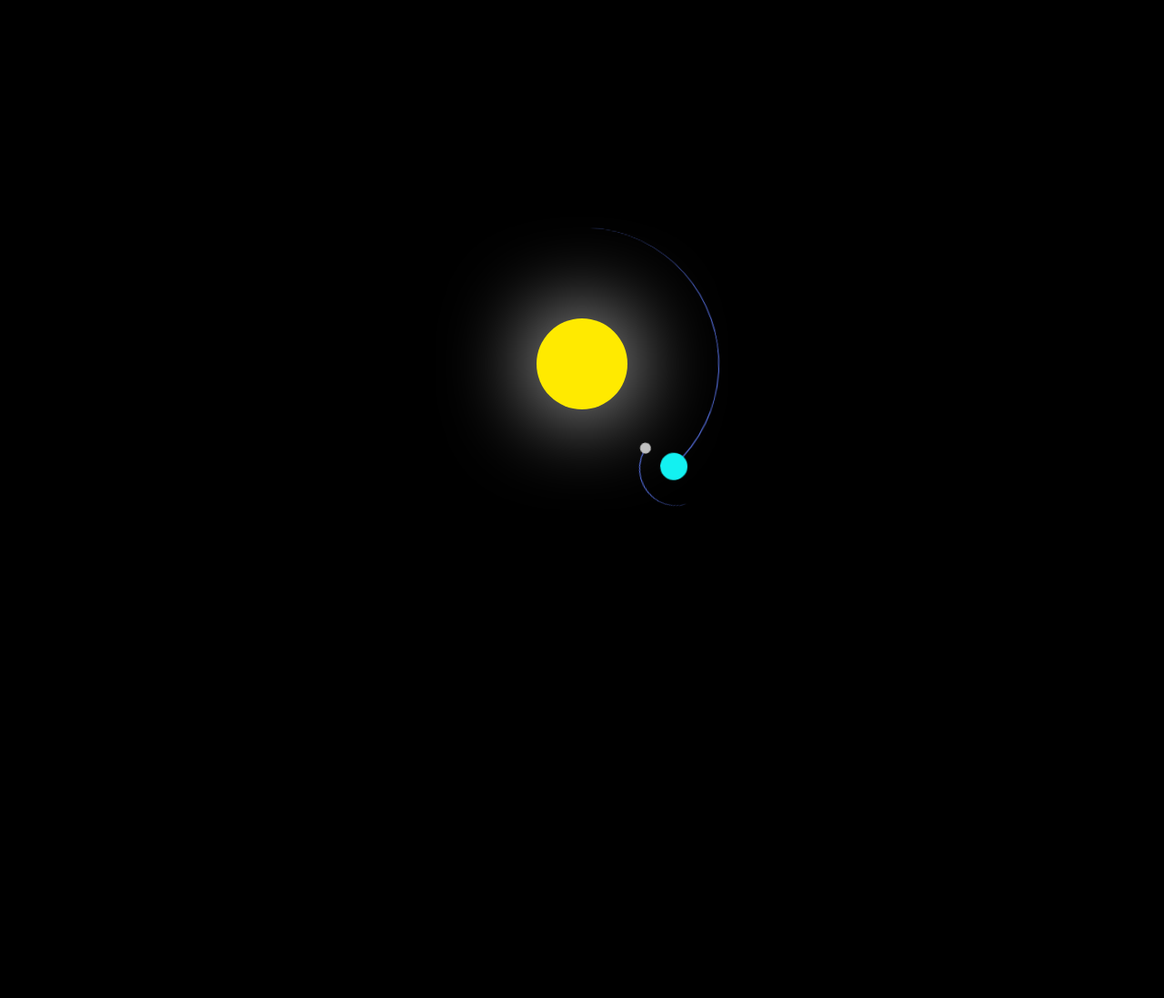
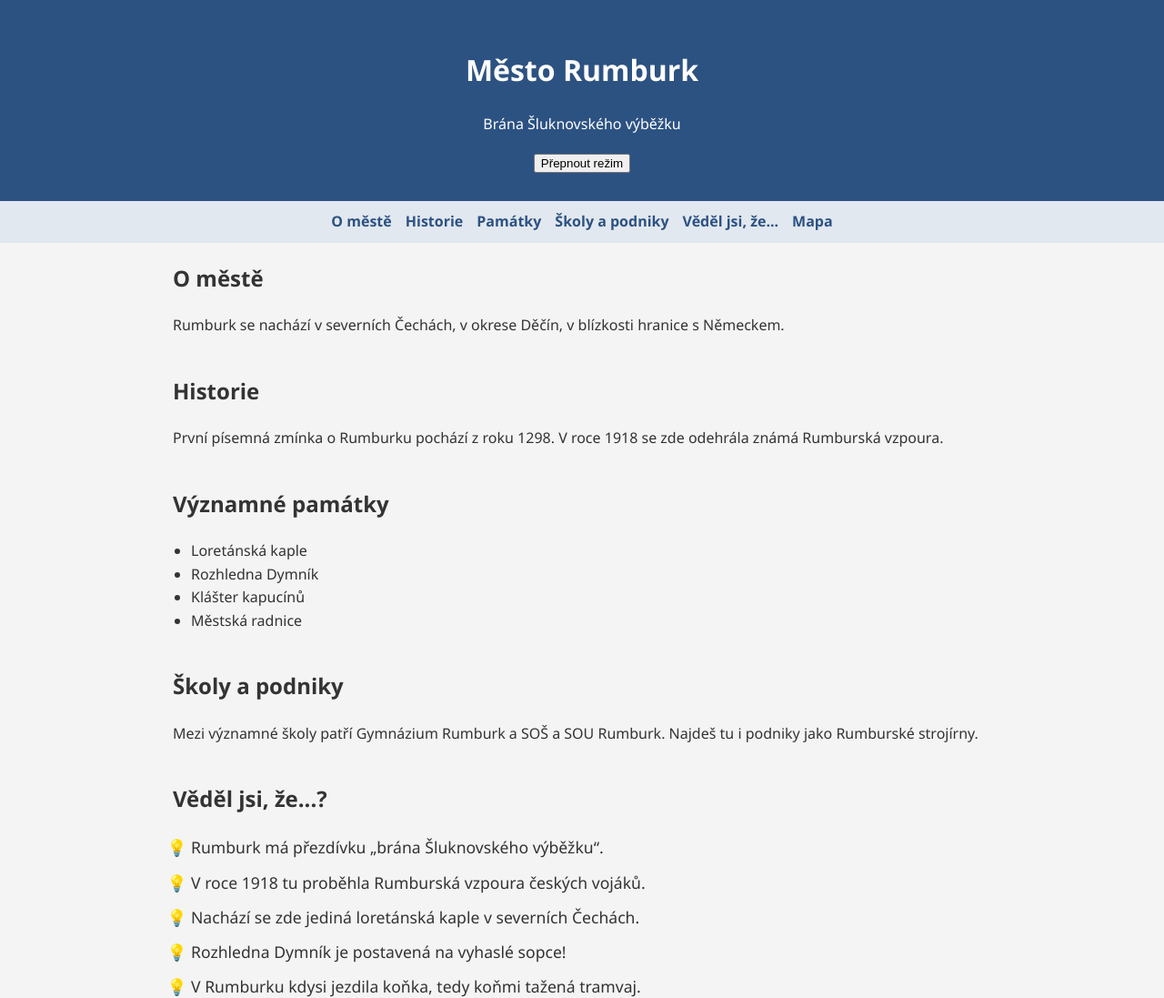
Before and after one commit to TadeasChwalek25/Weby, a PHP site: page / in a window 1280 px wide. Shown: the top 1097 px of the page at 91% size. Before the commit the page ends 557 px from the top, so only its background shows below. Run offline with PHP 8.4, Linux system fonts and the light colour scheme.

Commit message:
Add files via upload

```diff
--- a/index.html
+++ b/index.html
@@ -1,18 +1,74 @@
 <!DOCTYPE html>
 <html lang="cs">
 <head>
-    <meta charset="UTF-8">
-    <meta name="viewport" content="width=device-width, initial-scale=1.0">
-    <link rel="stylesheet" href="styly.css" type="text/css">
-    <title>Slunce s planetou</title>
+  <meta charset="UTF-8" />
+  <meta name="viewport" content="width=device-width, initial-scale=1.0"/>
+  <title>Město Rumburk</title>
+  <link rel="stylesheet" href="styly.css" />
 </head>
 <body>
-    <div class="container">
-        <div class="sun"></div>
-        <div class="earth">
-            <div class="moon"></div>
-        </div>
+  <header>
+    <h1>Město Rumburk</h1>
+    <p>Brána Šluknovského výběžku</p>
+    <button onclick="toggleDarkMode()">Přepnout režim</button>
+  </header>
 
-    </div>
+  <nav>
+    <a href="#o-meste">O městě</a>
+    <a href="#historie">Historie</a>
+    <a href="#pamatky">Památky</a>
+    <a href="#skoly">Školy a podniky</a>
+    <a href="#fakty">Věděl jsi, že...</a>
+    <a href="#mapa">Mapa</a>
+  </nav>
+
+  <main>
+    <section id="o-meste">
+      <h2>O městě</h2>
+      <p>Rumburk se nachází v severních Čechách, v okrese Děčín, v blízkosti hranice s Německem.</p>
+    </section>
+
+    <section id="historie">
+      <h2>Historie</h2>
+      <p>První písemná zmínka o Rumburku pochází z roku 1298. V roce 1918 se zde odehrála známá Rumburská vzpoura.</p>
+    </section>
+
+    <section id="pamatky">
+      <h2>Významné památky</h2>
+      <ul>
+        <li>Loretánská kaple</li>
+        <li>Rozhledna Dymník</li>
+        <li>Klášter kapucínů</li>
+        <li>Městská radnice</li>
+      </ul>
+    </section>
+
+    <section id="skoly">
+      <h2>Školy a podniky</h2>
+      <p>Mezi významné školy patří Gymnázium Rumburk a SOŠ a SOU Rumburk. Najdeš tu i podniky jako Rumburské strojírny.</p>
+    </section>
+
+    <section id="fakty">
+      <h2>Věděl jsi, že...?</h2>
+      <ul class="facts">
+        <li>Rumburk má přezdívku „brána Šluknovského výběžku“.</li>
+        <li>V roce 1918 tu proběhla Rumburská vzpoura českých vojáků.</li>
+        <li>Nachází se zde jediná loretánská kaple v severních Čechách.</li>
+        <li>Rozhledna Dymník je postavená na vyhaslé sopce!</li>
+        <li>V Rumburku kdysi jezdila koňka, tedy koňmi tažená tramvaj.</li>
+      </ul>
+    </section>
+
+    <section id="mapa">
+      <h2>Mapa</h2>
+      <iframe src="https://www.google.com/maps/embed?pb=!1m18!1m12!1m3!1d2465.374710582666!2d14.556762!3d50.952682!2m3!1f0!2f0!3f0!3m2!1i1024!2i768!4f13.1!3m3!1m2!1s0x470907e2fc5de2b5%3A0x400af0f661525f0!2sRumburk!5e0!3m2!1scs!2scz!4v1714395581820" width="100%" height="300" style="border:0;" allowfullscreen="" loading="lazy"></iframe>
+    </section>
+  </main>
+
+  <footer>
+    <p class="foter">&copy; 2025 Tadeáš | Web o Rumburku</p>
+  </footer>
+
+  <script src="script.js"></script>
 </body>
 </html>
--- /dev/null
+++ b/script.js
@@ -0,0 +1,5 @@
+
+
+function toggleDarkMode() {
+    document.body.classList.toggle('dark-mode');
+  }
--- a/styly.css
+++ b/styly.css
@@ -1,80 +1,74 @@
 body {
-    margin: 0%;
-    height: 100vh;
-    display: flex;
-    align-items: center;
-    justify-content: center;
-    overflow: hidden;
-    background-color: black;
+    margin: 0;
+    font-family: 'Segoe UI', sans-serif;
+    background-color: #f4f4f4;
+    color: #333;
+    line-height: 1.6;
+    transition: background-color 0.3s, color 0.3s;
   }
 
-.container {
-    font-size: 10px;
-    width: 40em;
-    height: 40em;
-    position: relative;
+  body.dark-mode {
+    background-color: #121212;
+    color: #eee;
   }
 
-.sun {
-    position: absolute;
-    top: 15em;
-    left: 15em;
-    width: 10em;
-    height: 10em;
-    background-color: #ffea00;
-    border-radius: 50%;
-    box-shadow: 0 0 10em #fff;
+  header {
+    background: #2c5282;
+    color: white;
+    padding: 30px 20px;
+    text-align: center;
   }
 
-.earth, .moon {
-    position: absolute;
-    border-style: solid;
-    border-color: #5b76ee transparent transparent transparent;
-    border-width: 0.1em 0.1em 0 0;
-    border-radius: 50%;
+  nav {
+    background: #e2e8f0;
+    padding: 10px 20px;
+    display: flex;
+    justify-content: center;
+    gap: 15px;
+    flex-wrap: wrap;
   }
 
-.earth {
-    top: 5em;
-    left: 5em;
-    width: 30em;
-    height: 30em;
-    animation: orbit 25.5s linear infinite;
+  nav a {
+    color: #2c5282;
+    text-decoration: none;
+    font-weight: bold;
   }
 
-.moon {
-    top: 0;
-    right: 0;
-    width: 8em;
-    height: 8em;
-    animation: orbit 2.7s linear infinite;
+  nav a:hover {
+    text-decoration: underline;
   }
 
-.earth::before,
-.moon::before {
-    content:  '';
-    position: absolute;
-    border-radius: 50%;
+  main {
+    max-width: 900px;
+    margin: 20px auto;
+    padding: 0 20px;
   }
 
-.earth::before {
-    top: 2.8em;
-    right: 2.8em;
-    width: 3em;
-    height: 3em;
-    background-color: #13f1f1;
+  section {
+    margin-bottom: 40px;
   }
 
-.moon::before {
-    top: 0.8em;
-    right: 0.2em;
-    width: 1.2em;
-    height: 1.2em;
-    background-color: #c0c0c0;
+  ul {
+    padding-left: 20px;
   }
 
-@keyframes orbit {
-    100%{
-        transform: rotate(360deg);
+  .facts {
+    list-style: "💡 ";
+    padding-left: 20px;
   }
+
+  .facts li {
+    margin-bottom: 10px;
+    font-size: 1.1em;
   }
+
+  footer {
+    text-align: center;
+    background-color: #e2e8f0;
+    padding: 20px;
+    margin-top: 50px;
+  }
+
+.foter {
+    color: black;
+}
```
Lines whose indentation alone changed are shown as unchanged.
